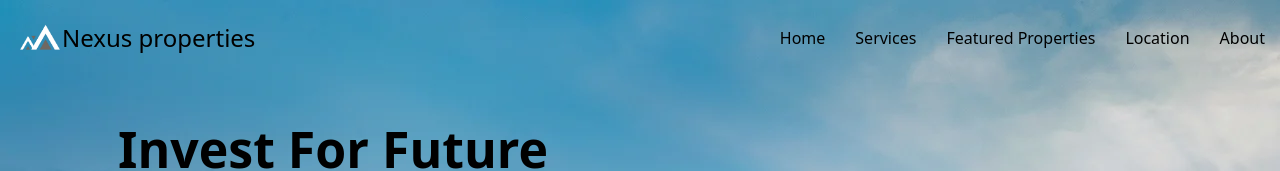
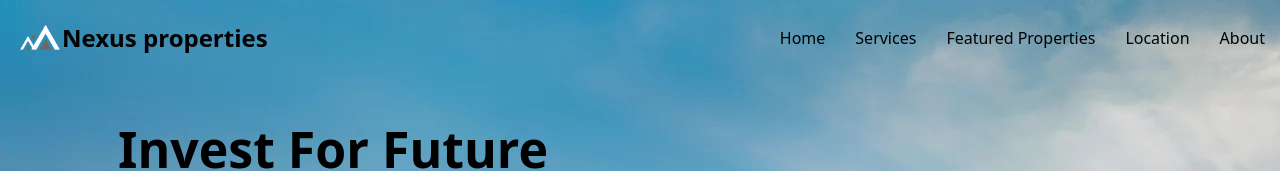
Before and after one commit to Aadityavv/Nexus-Properties, a plain HTML site: page index.html in a window 1280 px wide. Shown: the top 171 px of the page. Drawn offline with nearby package versions, Linux system fonts and the light colour scheme.

Commit message:
changes implemented

```diff
--- a/index.html
+++ b/index.html
@@ -17,7 +17,7 @@
         <header class="d-flex flex-wrap justify-content-center py-3 mb-0 ">
             <a href="./index.html" class="d-flex align-items-center mb-3 mb-md-0 me-md-auto link-body-emphasis text-decoration-none">
             <img src="./images/Untitled design.png" alt="logo" style="height: 40px; margin: 2px 2px 0px 20px;">
-              <span class="fs-4">Nexus properties</span>
+              <span class="fs-4" style="font-weight: 600;">Nexus properties</span>
             </a>
 
             <ul class="nav nav-pills text-center">
```
